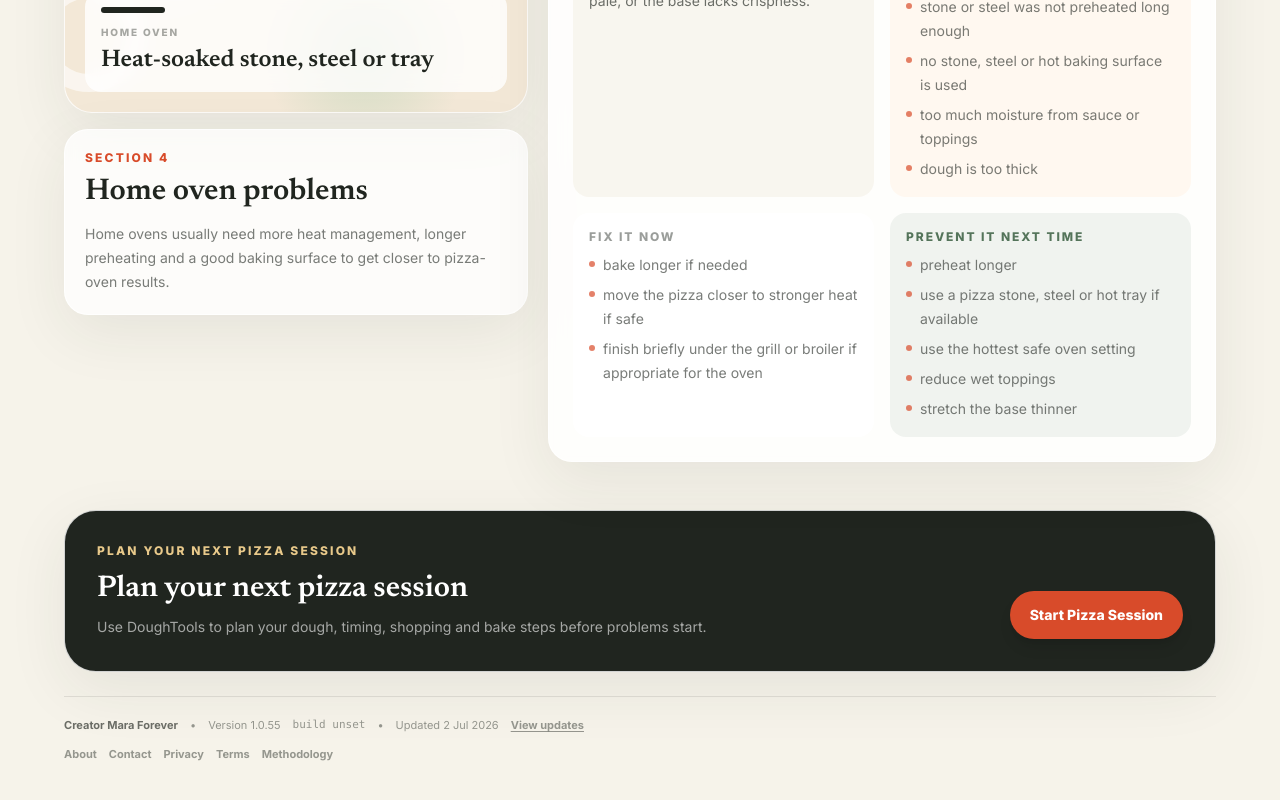
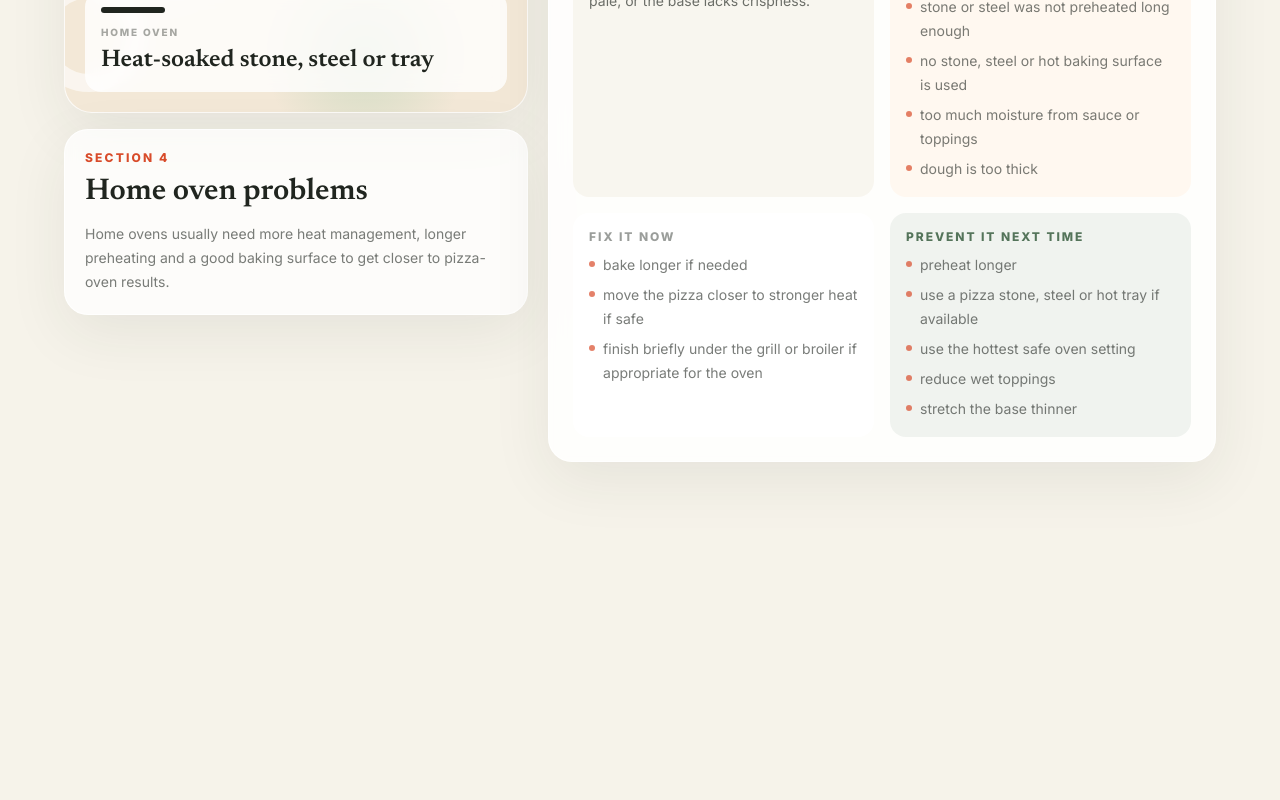
Before and after one commit to maraforver-lab/Pizza, a Next.js app: page /guide/pizza-troubleshooting in a window 1280 px wide. Shown: the part 6369-7169 px from the top of the page. After the commit the page ends 6871 px from the top, so only its background shows below. Built offline with nearby package versions, Linux system fonts and the light colour scheme; no server answers.

Commit message:
Patch 180: Remove troubleshooting guide bottom blocks

```diff
--- a/app/guide/pizza-troubleshooting/page.tsx
+++ b/app/guide/pizza-troubleshooting/page.tsx
@@ -1,6 +1,5 @@
 import type { Metadata } from "next";
 import Link from "next/link";
-import AppSignature from "@/components/AppSignature";
 
 export const metadata: Metadata = {
   title: "Pizza Troubleshooting Guide | DoughTools",
@@ -450,25 +449,6 @@ export default function PizzaTroubleshootingGuidePage() {
             </section>
           ))}
         </div>
-
-        <section className="mt-12 overflow-hidden rounded-[2rem] border border-white/80 bg-ink p-6 text-white shadow-card sm:p-8">
-          <p className="text-xs font-extrabold uppercase tracking-[.18em] text-[#e8c98a]">Plan your next pizza session</p>
-          <div className="mt-3 grid gap-5 sm:grid-cols-[1fr_auto] sm:items-end">
-            <div>
-              <h2 className="font-display text-3xl font-semibold">Plan your next pizza session</h2>
-              <p className="mt-2 max-w-2xl text-sm leading-6 text-white/60">
-                Use DoughTools to plan your dough, timing, shopping and bake steps before problems start.
-              </p>
-            </div>
-            <Link href="/session/start" className="inline-flex min-h-12 items-center justify-center rounded-full bg-tomato px-5 text-sm font-extrabold text-white shadow-lg transition hover:-translate-y-0.5 hover:bg-[#d94227]">
-              Start Pizza Session
-            </Link>
-          </div>
-        </section>
-
-        <footer className="my-6 border-t border-ink/10 pt-5">
-          <AppSignature />
-        </footer>
       </div>
     </main>
   );
```
Also changed, not shown: 1 other file (tests, documents, lock files or other folders).
